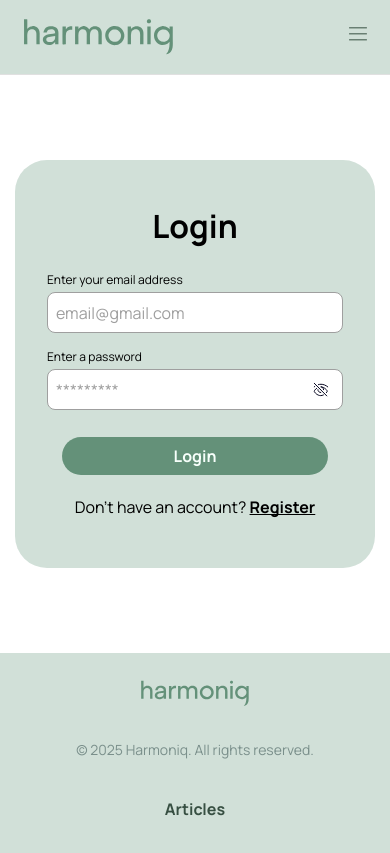
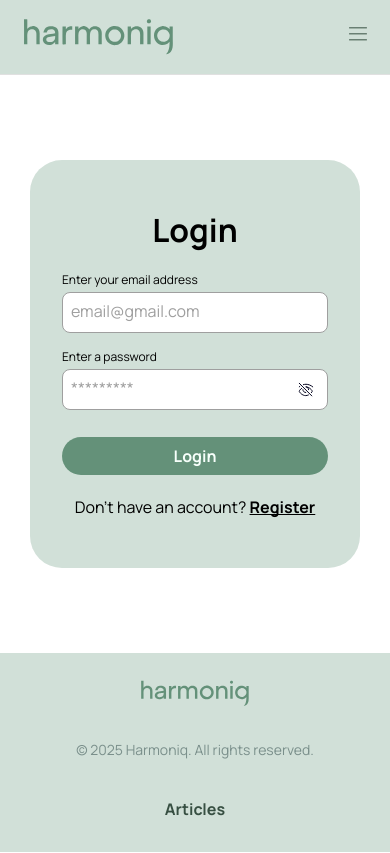
Before and after one commit to Ivanna-Ginko/True-Stack-front, a React (Vite) app: page /login in a window 390 px wide. Built offline with nearby package versions, Linux system fonts and the light colour scheme; no server answers.

Commit message:
login page css

```diff
--- a/src/components/LoginForm/LoginForm.jsx
+++ b/src/components/LoginForm/LoginForm.jsx
@@ -43,9 +43,6 @@ const LoginForm = () => {
           unwrappedErrors.forEach((err) => {
             setFieldError(err.field, err.message);
           });
-          // error.forEach((err) => {
-          //   setFieldError(err.field, err.message);
-          // });
         } else if (error?.message === "NotFoundError") {
           toast.error("Email is not found");
         } else {
@@ -82,9 +79,8 @@ const LoginForm = () => {
       >
         {({ isValid, isSubmitting }) => (
           <Form className={css.formContainer}>
-            <label htmlFor="email" className={css.labelName}>
-              Enter your email address
-            </label>
+            <label htmlFor="email" className={css.label}>
+              <span className={css.labelText}>Enter your email address</span>
               <Field name="email">
                 {({ field, meta }) => (
                   <input
@@ -97,12 +93,15 @@ const LoginForm = () => {
                   />
                 )}
               </Field>
-            <ErrorMessage className={css.errMsg} name="email" component="div" />
+              <ErrorMessage
+                className={css.errMsg}
+                name="email"
+                component="div"
+              />
+            </label>
 
             <label htmlFor="password" className={css.label}>
-              Enter a password
-            </label>
-
+              <span className={css.labelText}>Enter a password</span>
               <Field name="password">
                 {({ field, meta }) => (
                   <div className={css.pwdField}>
@@ -130,6 +129,7 @@ const LoginForm = () => {
                 component="div"
                 className={css.errMsg}
               />
+            </label>
 
             <button
               type="submit"
--- a/src/components/LoginForm/LoginForm.module.css
+++ b/src/components/LoginForm/LoginForm.module.css
@@ -1,35 +1,29 @@
 .container {
+  display: flex;
+  flex-direction: column;
   border-radius: 32px;
   padding: 48px 32px;
-  max-width: 360px;
-  /* height: 632px; */
-  height: 100%;
+  max-width: 330px;
+
+  width: 100%;
   background-color: #d1e0d8;
-  align-items: center;
+
   text-align: center;
   margin: 85px auto;
-  justify-self: center;
+  gap: 20px;
 }
 
 .header {
-  margin-top: 0;
-  margin-bottom: 20px;
+  margin: 0;
   font-size: 32px;
   font-weight: 700;
-  height: 44px;
-  /* line-height: 115%; */
-}
-.text {
-  font-size: 16px;
-  line-height: 155%;
-  text-align: center;
-  margin-left: 11px;
-  margin-bottom: 20px;
+  line-height: 44px;
 }
 
 .formContainer {
   display: flex;
   flex-direction: column;
+  gap: 16px;
 }
 
 .labelName {
@@ -43,8 +37,12 @@
   font-weight: 400;
   font-size: 12px;
   text-align: left;
-  margin-top: 16px;
+}
+
+.labelText {
+  display: inline-block;
   margin-bottom: 4px;
+  line-height: 16px;
 }
 
 .field {
@@ -52,7 +50,7 @@
   border-radius: 8px;
   padding: 8px;
   width: 100%;
-  /* max-width: 296px; */
+
   height: 41px;
 }
 
@@ -78,6 +76,7 @@
 }
 
 .errMsg {
+  display: block;
   padding: 0px 12px;
   text-align: left;
   font-size: 12px;
@@ -90,7 +89,7 @@
   align-self: center;
   border-radius: 64px;
   padding: 8px 87.5px;
-  margin-top: 27px;
+  margin-top: 11px;
   background-color: #649179;
   font-weight: 700;
   font-size: 16px;
@@ -114,12 +113,11 @@
 }
 
 .helpText {
-  margin-top: 20px;
   display: flex;
   flex-direction: row;
   justify-content: center;
   font-size: 16px;
-  line-height: 155%;
+  line-height: 25px;
 }
 
 .linkToLogin {
@@ -134,9 +132,7 @@
     min-width: 522px;
     margin: 232px auto;
   }
-  /* .field {
-    max-width: 458px;
-  } */
+
   .text {
     justify-self: center;
     max-width: 278px;
@@ -152,7 +148,7 @@
   .container {
     border-radius: 32px;
     margin: 172px auto;
-    /* margin: 172px 524px; */
+
     min-width: 392px;
     height: 100%;
   }
@@ -160,7 +156,6 @@
     font-size: 16px;
     line-height: 155%;
     text-align: center;
-    /* margin-left: 32px; */
   }
   .header {
     font-weight: 700;
--- a/src/components/RegisterForm/RegisterForm.module.css
+++ b/src/components/RegisterForm/RegisterForm.module.css
@@ -13,13 +13,13 @@
 
 .header {
   margin: 0;
-  /* line-height: 155%; */
+
   line-height: 44px;
 }
 
 .text {
   font-size: 16px;
-  line-height: 155%;
+  line-height: 25px;
   text-align: center;
   width: 278px;
   margin: 0 auto;
@@ -41,8 +41,6 @@
   line-height: 135%;
   font-size: 12px;
   text-align: left;
-  /* margin-top: 16px;
-  margin-bottom: 4px; */
 }
 
 .labelText {
@@ -56,7 +54,7 @@
   border-radius: 8px;
   padding: 8px;
   width: 100%;
-  /* max-width: 296px; */
+
   height: 41px;
 }
 
@@ -123,7 +121,7 @@
   flex-direction: row;
   justify-content: center;
   font-size: 16px;
-  line-height: 155%;
+  line-height: 25px;
 }
 
 .linkToLogin {
@@ -161,9 +159,7 @@
   }
   .text {
     font-size: 16px;
-    line-height: 155%;
     text-align: center;
-    /* margin-left: 32px; */
   }
   .header {
     font-weight: 700;
```
Lines whose indentation alone changed are shown as unchanged.
